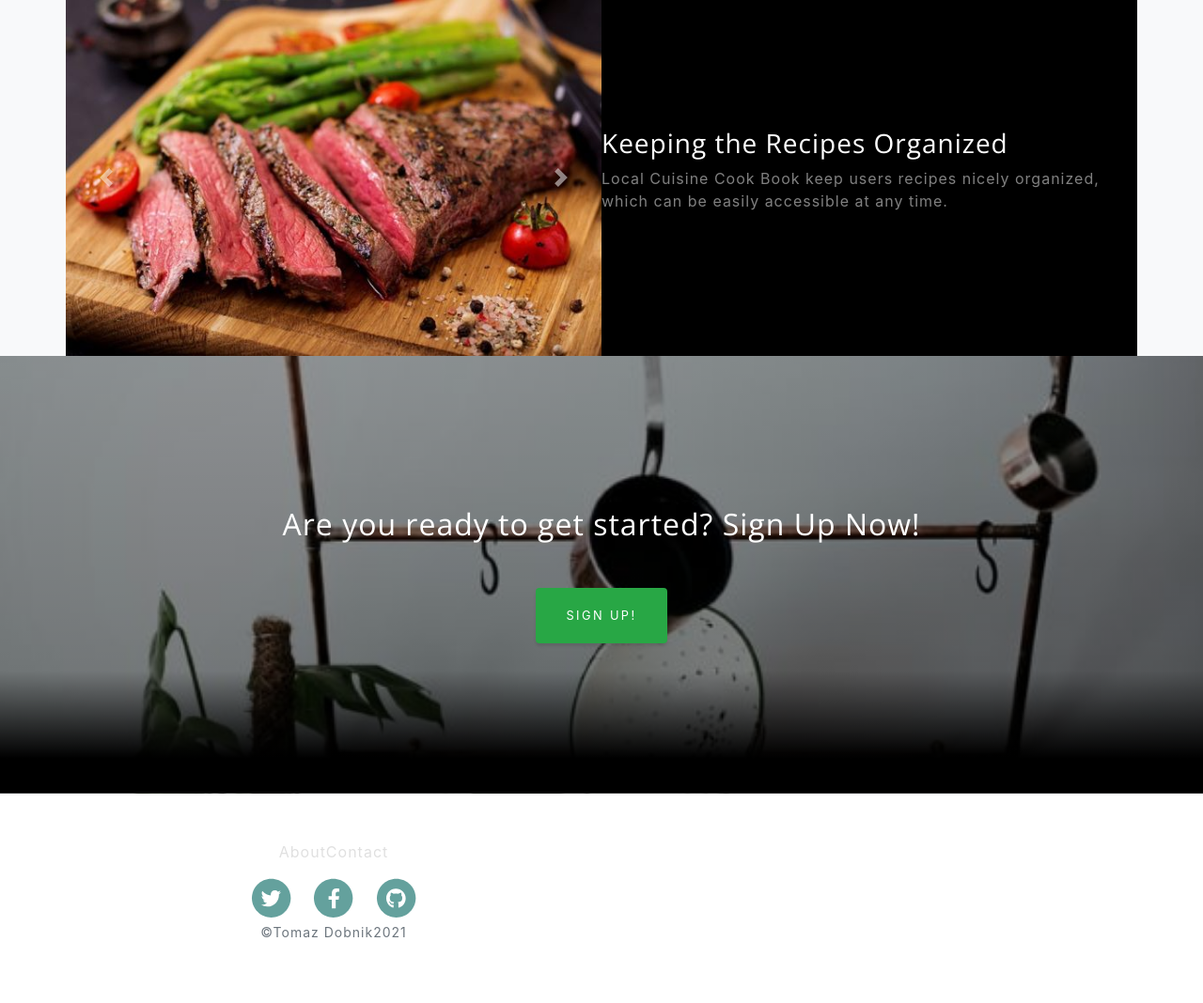
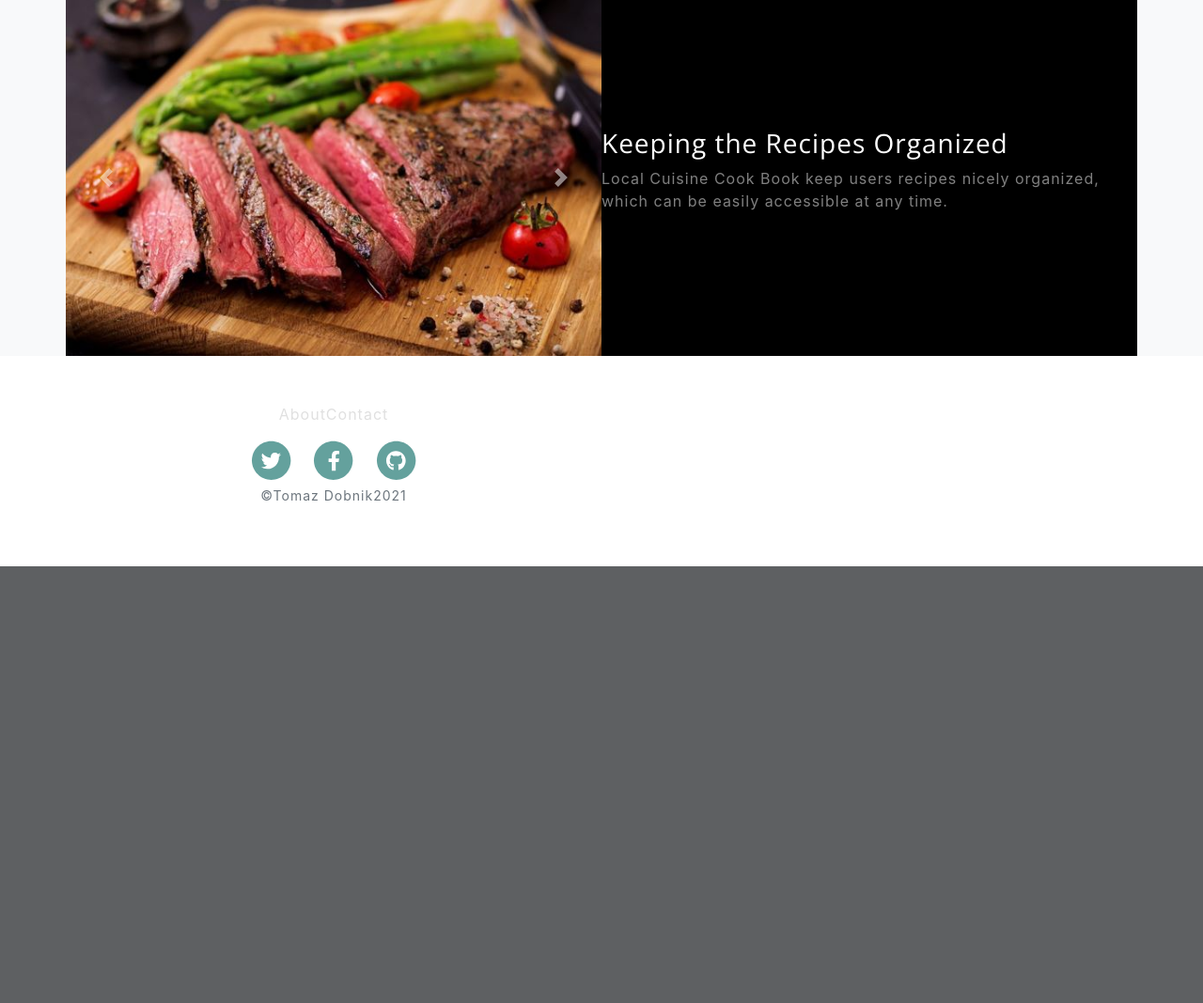
Before and after one commit to Tomazdo10/Local-Cuisine-Cook-Book, a Flask app: page / in a window 1280 px wide. Shown: the part 2441-3509 px from the top of the page at 94% size. After the commit the page ends 3044 px from the top, so only its background shows below. Run offline with Flask 2, Linux system fonts and the light colour scheme; some libraries are stand-ins or nearby versions.

Commit message:
Modified templates and app.py

```diff
--- a/app.py
+++ b/app.py
@@ -127,13 +127,13 @@ def prevent_misuse(f):
 
 
 @app.route('/')
-@app.route('/home/')
+@app.route('/home')
 @prevent_misuse
 def home_page():
     return render_template('index.html')
 
 
-@app.route('/recipes/', methods=['GET', 'POST'])
+@app.route('/recipes', methods=['GET', 'POST'])
 def recipes_page():
     value_searched = request.form.get("search_value")
     if value_searched:
@@ -196,7 +196,7 @@ def search_data():
     return json_data, 200
 
 
-@app.route('/about/')
+@app.route('/about')
 def about_page():
     return render_template('about.html')
 
@@ -209,7 +209,7 @@ def contact_page():
     return render_template('contact.html', contact_page="Contact")
 
 
-@app.route('/sign_up/')
+@app.route('/sign_up')
 @prevent_misuse
 def signup_page():
     return render_template('signup.html')
@@ -222,7 +222,7 @@ def signup():
     return user.signup()
 
 
-@app.route('/login/')
+@app.route('/login')
 @prevent_misuse
 def login_page():
     return render_template('login.html')
@@ -235,7 +235,7 @@ def login():
     return user.login()
 
 
-@app.route('/profile_page/')
+@app.route('/profile_page')
 @login_required
 def profile_page():
     return render_template('profile.html',
@@ -250,7 +250,7 @@ def sign_out():
     return user.signout()
 
 
-@app.route('/add_recipe/', methods=['POST'])
+@app.route('/add_recipe', methods=['POST'])
 @login_required
 def add_recipe():
     return render_template('add_recipe.html')
--- a/templates/base.html
+++ b/templates/base.html
@@ -5,7 +5,7 @@
     <meta charset="UTF-8">
     <meta name="viewport" content="width=device-width, initial-scale=1.0">
     <title>Local Cuisine Cook Book</title>
-    <link rel="shortcut icon" href="{{url_for('static', filename='/img/favicon.ico') }}" type="img/x-icon" />
+    <link rel="shortcut icon" href="{{url_for('static', filename='assets/img/favicon.ico') }}" type="img/x-icon" />
     <link rel="stylesheet" href="{{url_for('static', filename='vendor/bootstrap/css/bootstrap.min.css')}}" type="text/css" />
     <link rel="stylesheet" href="{{url_for('static', filename='css/clean-blog.min.css')}}" type="text/css" />
     <link rel="stylesheet" href="{{ url_for('static', filename='css/style.css') }}" />
--- a/templates/index.html
+++ b/templates/index.html
@@ -158,14 +158,5 @@
     </div>
 
 </section>
-<section class="signup-section">
-    <div class="container">
-        <div class="row">
-            <div class="col-md-10 col-lg-8 mx-auto text-center">
-                <h2 class="text-white mb-5">Are you ready to get started? Sign Up Now!</h2>
-                <a class="btn btn-success mx-auto tetx-capitalize" href="{{ url_for('signup_page')}}">Sign Up!</a>
-            </div>
-        </div>
-    </div>
-</section>
+
 {%endblock%}
--- a/templates/signup.html
+++ b/templates/signup.html
@@ -1,9 +1,9 @@
 {% extends 'base.html' %} {% block content %}
-<header class="masthead">
+<header class="masthead" style="background-image: url(https://images.unsplash.com/photo-1579008577893-3d57258d698b?ixid=MXwxMjA3fDB8MHxwaG90by1wYWdlfHx8fGVufDB8fHw%3D&ixlib=rb-1.2.1&auto=format&fit=crop&w=700&q=80)">
     <div class="container d-flex h-100 align-items-center">
         <div class="col-12">
             <div class="mx-auto text-center">
-                <h2 class="mx-auto my-0 text-uppercase">Sign Up</h2>
+                <h2 class="mx-auto my-0 text-white-70 text-uppercase">Sign Up</h2>
                 <h3 class="text-white-50 mx-auto mt-2 mb-5">
                     Sign Up and see what can Local Cuisine offer?
                 </h3>
```
